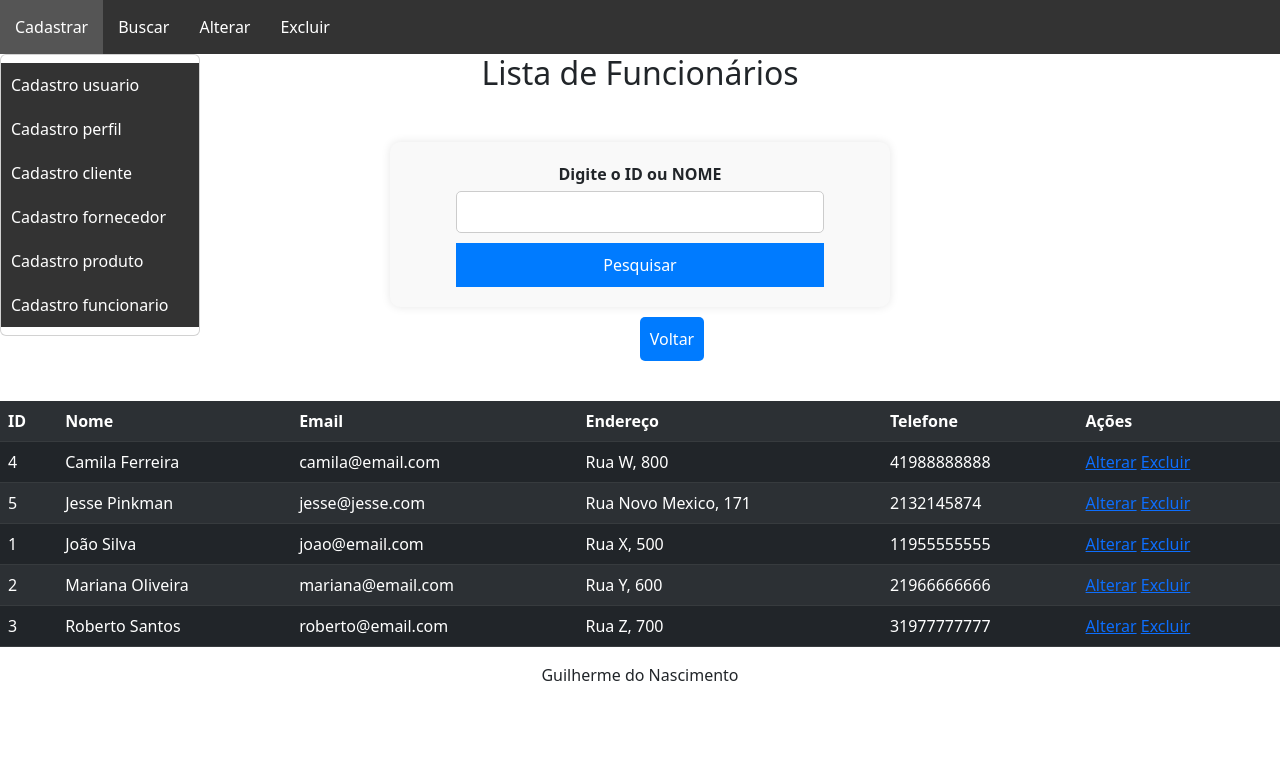
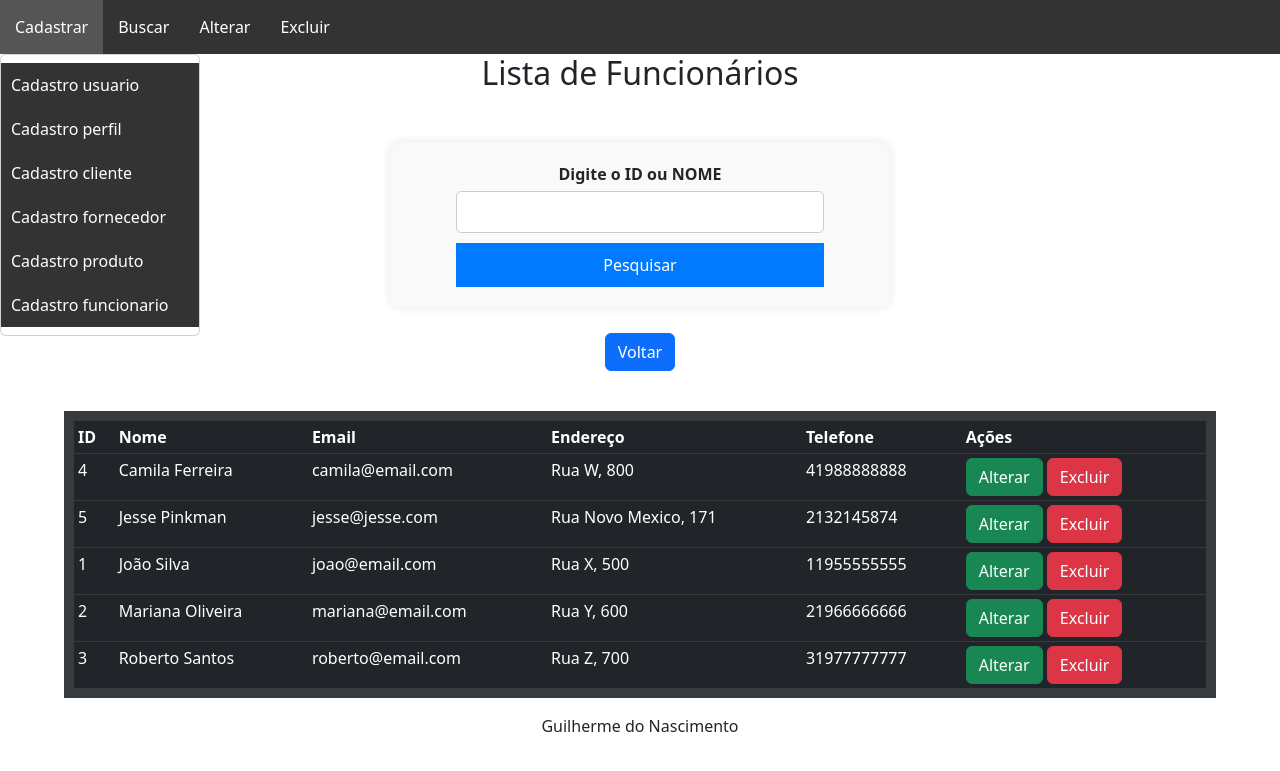
Before and after one commit to Guibe777/guilherme_nascimento_prova, a PHP site: page /buscar_funcionario.php in a window 1280 px wide. Shown: the top 771 px of the page. Run offline with PHP 8.4, Linux system fonts and the light colour scheme; a user stored in the database is signed in; data comes from the database, SQL or seed files in the repository.

Commit message:
Buscar funcionário
Mudança na aparência, nos botões e alguns comentários que estavam errados

```diff
--- a/buscar_funcionario.php
+++ b/buscar_funcionario.php
@@ -2,7 +2,7 @@
     session_start();
     require_once 'conexao.php';
 
-    // VERIFICA SE O FUNCIONÁRIO TEM PERMISSÃO DE ADM OU SECRETARIA
+    // VERIFICA SE O USUÁRIO TEM PERMISSÃO DE ADM OU SECRETARIA
     if($_SESSION['perfil']!=1 && $_SESSION['perfil']!=2){
         echo "<script>alert('Acesso negado!');window.location.href='principal.php';</script>";
         exit();
@@ -32,8 +32,7 @@
 $stmt->execute();
 $funcionarios = $stmt->fetchALL(PDO::FETCH_ASSOC);
 
-// Menu
-// Obtendo o nome do perfil do funcionário logado
+// Obtendo o nome do perfil do usuário logado
 $id_perfil = $_SESSION['perfil'];
 $sqlPerfil = "SELECT nome_perfil FROM perfil WHERE id_perfil = :id_perfil";
 $stmtPerfil = $pdo->prepare($sqlPerfil);
@@ -94,11 +93,21 @@ $opcoes_menu = $permissoes["$id_perfil"];
     <link rel="stylesheet" href="styles.css">
     <link href="https://cdn.jsdelivr.net/npm/bootstrap@5.3.0/dist/css/bootstrap.min.css" rel="stylesheet">
     <title>Buscar Funcionário</title>
+
+    <!-- Deixando os botões bonitinhos -->
+    <style>
+        table {
+            max-width: 90%;
+            margin-left: 5%;
+            border: 10px solid;
+        }
+    </style>
+
 </head>
 <body>
 
-<!-- Menu -->
-<nav>
+    <!-- Menu -->
+    <nav>
         <ul class="menu">
             <?php foreach($opcoes_menu as $categoria => $arquivos): ?>
                 <li class="dropdown">
@@ -116,6 +125,7 @@ $opcoes_menu = $permissoes["$id_perfil"];
         </ul>
     </nav>
 
+    <!-- Campo de busca do funcionário -->
     <center><h2>Lista de Funcionários</h2></center>
 
     <form action="buscar_funcionario.php" method="POST">
@@ -124,10 +134,12 @@ $opcoes_menu = $permissoes["$id_perfil"];
         <button type="submit">Pesquisar</button>
     </form>
 
-    <a href="principal.php" class="voltar" style="color: white; border: none; border-radius: 5px; padding: 10px; background-color: #007bff; font-size: 16px; text-decoration: none; /* remove o sublinhado */;">Voltar</a>
+    <!-- Botão de voltar -->
+    <center><a href="principal.php" class="btn btn-primary mt-3" style="transform: translateY(-40px);">Voltar</a></center>
 
+    <!-- Tabela com informações dos funcionários -->
         <?php if(!empty($funcionarios)): ?>
-            <table class="table table-dark table-striped">
+            <table class="table table-sm table-dark">
                 <tr>
                     <th>ID</th>
                     <th>Nome</th>
@@ -137,6 +149,7 @@ $opcoes_menu = $permissoes["$id_perfil"];
                     <th>Ações</th>
                 </tr>
 
+            <!-- Pegando as informações de cada funcionário -->
             <?php foreach($funcionarios as $funcionario): ?>
 
                 <tr>
@@ -146,8 +159,9 @@ $opcoes_menu = $permissoes["$id_perfil"];
                     <td><?=htmlspecialchars($funcionario['endereco'])?></td>
                     <td><?=htmlspecialchars($funcionario['telefone'])?></td>
                     <td>
-                        <a href="alterar_funcionario.php?id=<?=htmlspecialchars($funcionario['id_funcionario'])?>">Alterar</a>
-                        <a href="excluir_funcionario.php?id=<?=htmlspecialchars($funcionario['id_funcionario'])?>"
+                        <!-- Botões de excluir e alterar -->
+                        <a class="btn btn-success" href="alterar_funcionario.php?id=<?=htmlspecialchars($funcionario['id_funcionario'])?>">Alterar</a>
+                        <a class="btn btn-danger" href="excluir_funcionario.php?id=<?=htmlspecialchars($funcionario['id_funcionario'])?>"
                         onclick="return confirm('Tem certeza que deseja excluir este funcionário?')">Excluir</a>
                     </td>
                 </tr>
```
